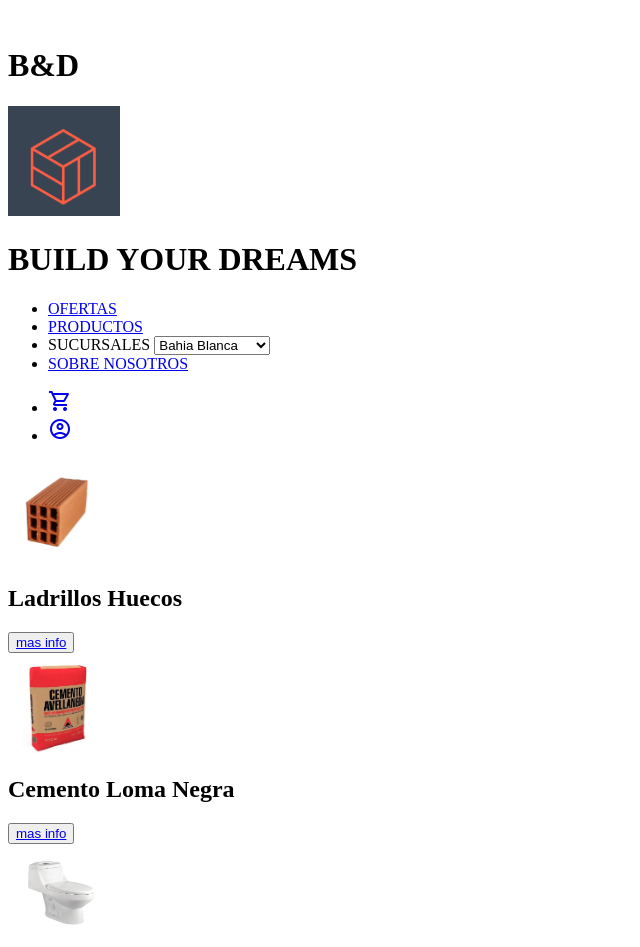
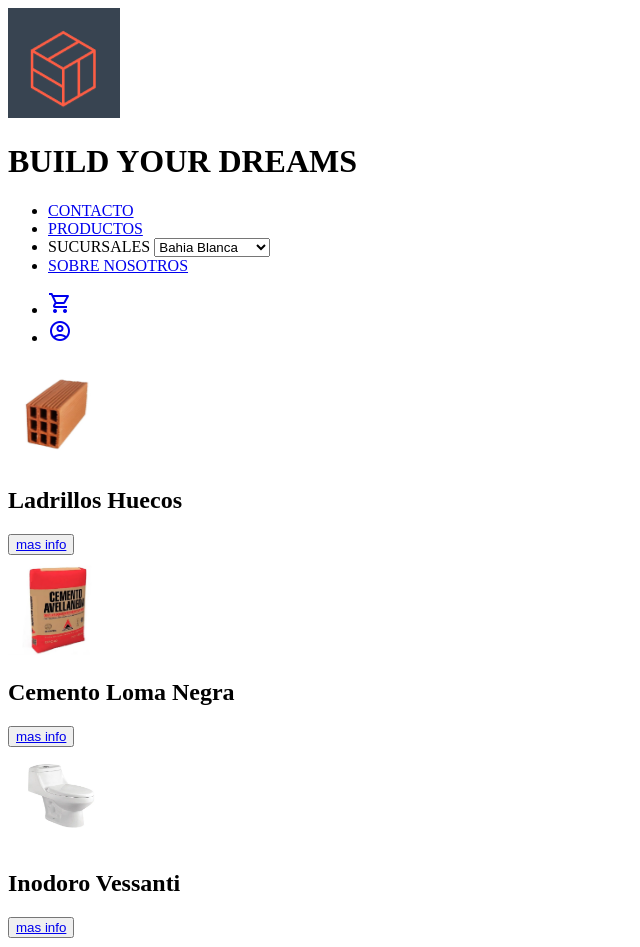
Before and after one commit to erosmarziani/ProyectoHTML_Hernandez_Marziani, a plain HTML site: page index.html in a window 1280 px wide. Shown: the top 947 px of the page, without its empty margins (0-640 px from the left). Drawn offline with nearby package versions, Linux system fonts and the light colour scheme.

Commit message:
ordenamiento del codigo

```diff
--- a/index.html
+++ b/index.html
@@ -12,16 +12,11 @@
 </head>
 <body>
     <header>
-        <img src="" alt="">
-        <h1>B&D</h1>
-
-<body>
-    <header>
         <img src="img/logo principal.png">
         <h1>BUILD YOUR DREAMS</h1>
         <nav>
             <ul>
-                <li><a href="ofertas.html">OFERTAS</a></li>
+                <li><a href="formulario.html">CONTACTO</a></li>
                 <li><a href="productos.html">PRODUCTOS</a></li>
                 <li>
                     <form action="sucursales" method="post">
@@ -66,8 +61,8 @@
                     <img src="../ProyectoHTML_Hernandez_Marziani/IMG/inodoros.png" width="100" height="100">
                     <h2>Inodoro Vessanti</h2>
                     <button><a href="masinfo.html">mas info</a></button>
-                    </a>
-                    </article>
+                </a>
+                </article>
         </section>
         <aside>
             <section>
@@ -93,7 +88,7 @@
                 </article>
             </section>
         </aside>
-        </main>
+    </main>
         <footer>
             <p>Proyecto realizado por <b>EROS MARZIANI</b> y <b>JOAQUIN HERNANDEZ</b></p>
         </footer>
```
